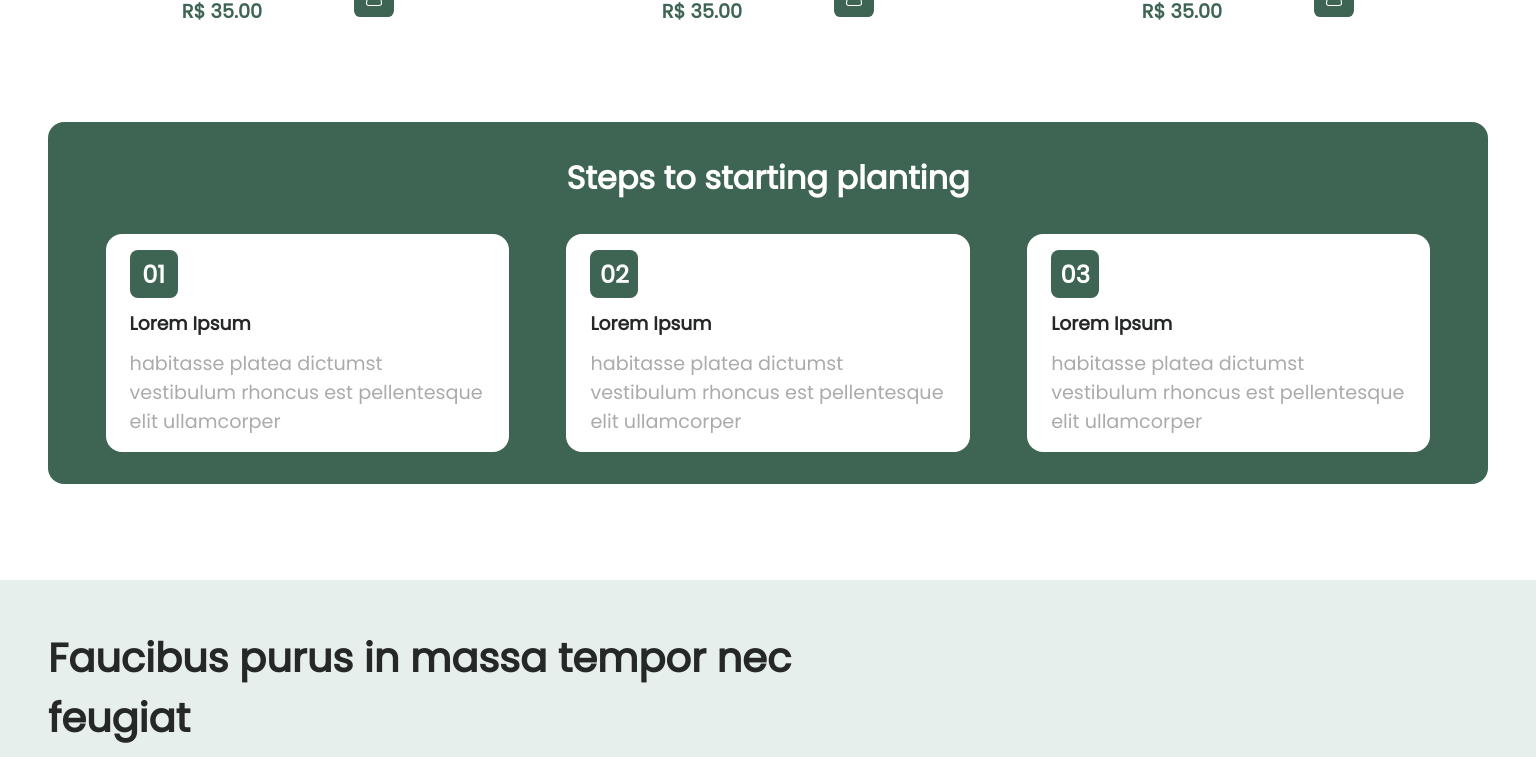
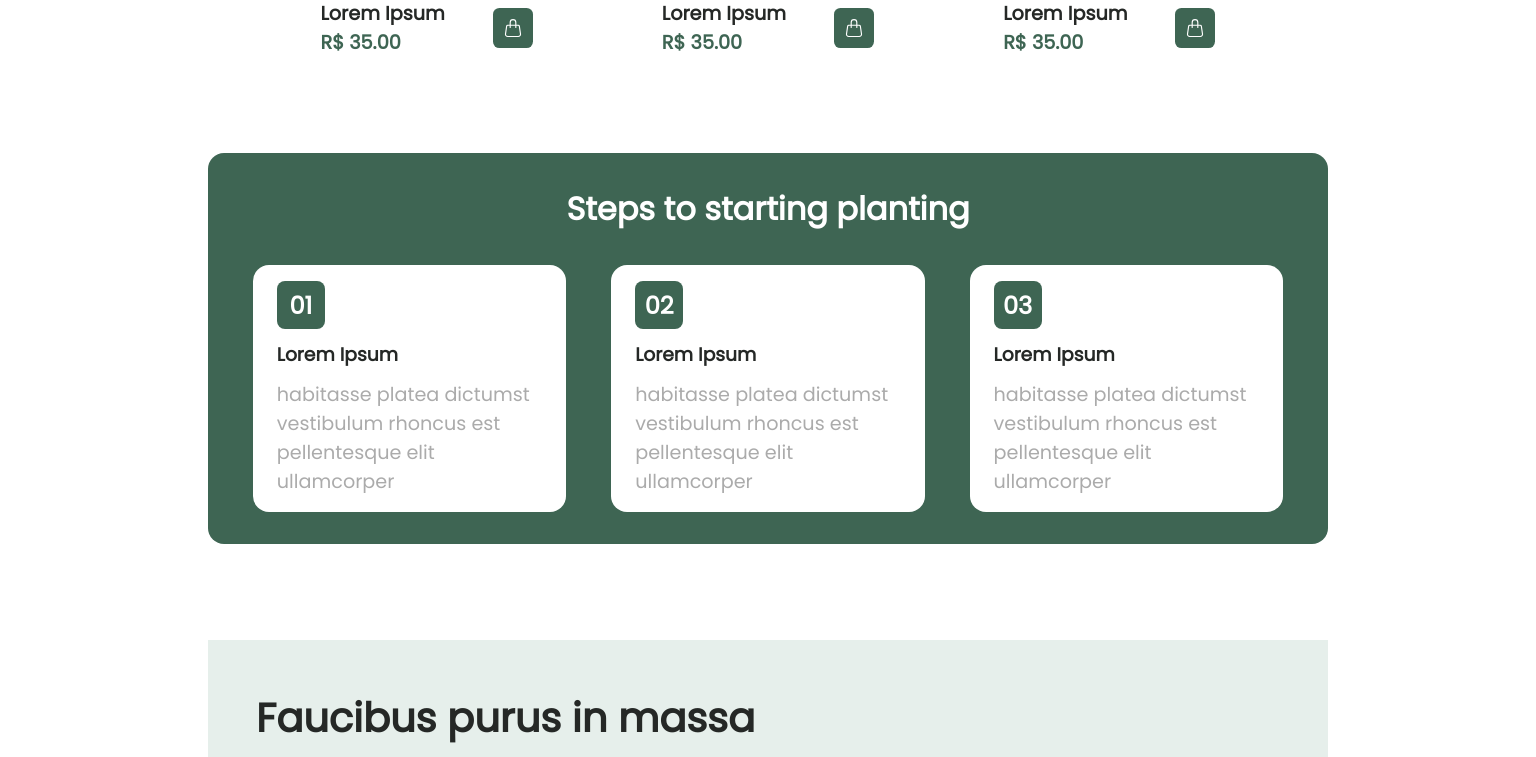
Before and after one commit to MatheusGomesRocha/plantanal, a React (Create React App) app: page / in a window 1536 px wide. Shown: the part 1840-2597 px from the top of the page. Built offline with nearby package versions, Linux system fonts and the light colour scheme.

Commit message:
Aplicando padding horizontal em tamanhos maiores que 1400px para que as divs não se extendam em toda a tela

```diff
--- a/src/assets/scss/styles.module.scss
+++ b/src/assets/scss/styles.module.scss
@@ -293,7 +293,6 @@
     .steps {
         display: flex;
         margin-top: 6rem;
-        padding: 0 3rem;
 
         .innerDiv {
             background-color: var(--first-color);
@@ -563,3 +562,27 @@
         }
     }
 }
+
+@media(min-width: 1450px) and (max-width: 1750px) {
+    .container {
+        padding: 3rem 13rem;
+    }
+}
+
+@media(min-width: 1751px) and (max-width: 2099px) {
+    .container {
+        padding: 3rem 23rem;
+    }
+}
+
+@media(min-width: 2100px) and (max-width: 2399px) {
+    .container {
+        padding: 3rem 25rem;
+    }
+}
+
+@media(min-width: 2400px) {
+    .container {
+        padding: 3rem 40rem;
+    }
+}
```
